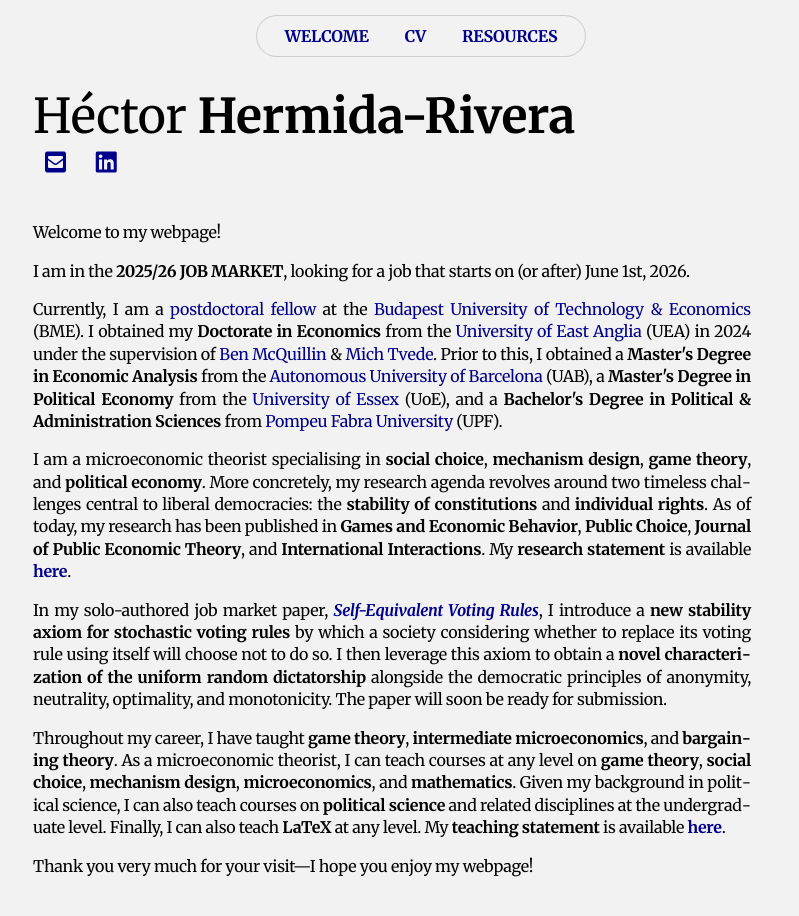
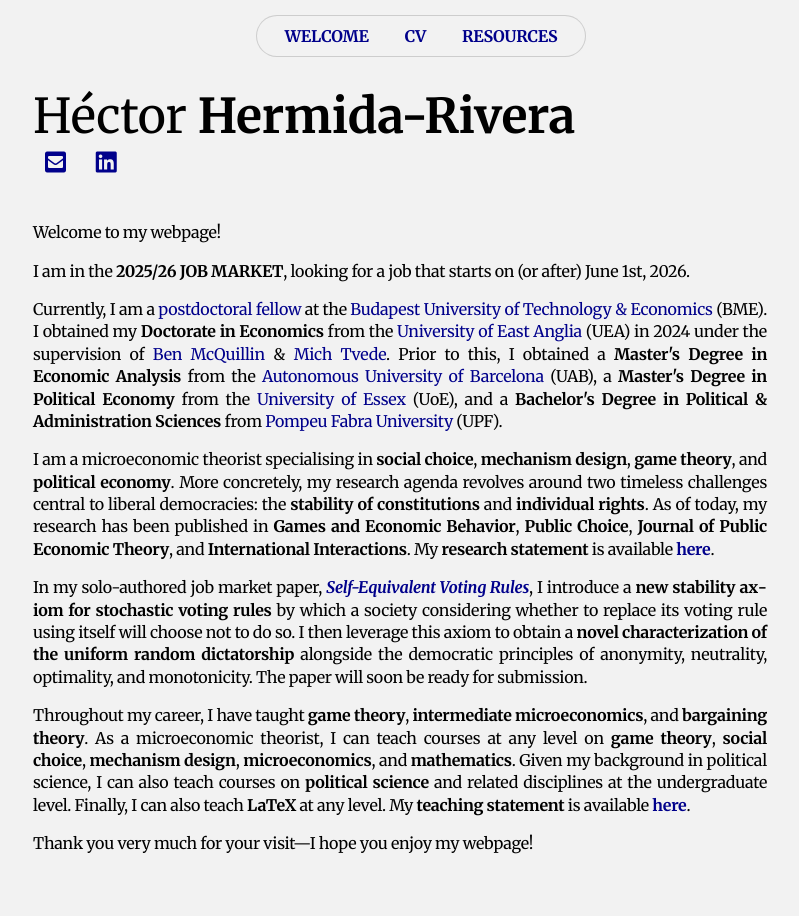
Before and after one commit to HectorHermidaRivera/hectorhermidarivera.github.io, a Jekyll site: the page built from index.md, in a window 1280 px wide and 933 px high. Shown: the top 916 px of the window, without its empty margins (219-1018 px from the left). Built offline with Jekyll 4.4.1, drawn with Linux system fonts in a browser that asks for light colours; a style sheet for code colours, icons or effects is not loaded.

Commit message:
Update index.md

```diff
--- a/index.md
+++ b/index.md
@@ -39,7 +39,7 @@ title: Héctor Hermida-Rivera
     </a>
   </div>
 
-<div class="two-column" style="width: 884px !important;">
+<div class="two-column" style="width: 900px !important;">
   <div class="label"></div>
   <div class="value">
   <p>Welcome to my webpage!</p>
```
